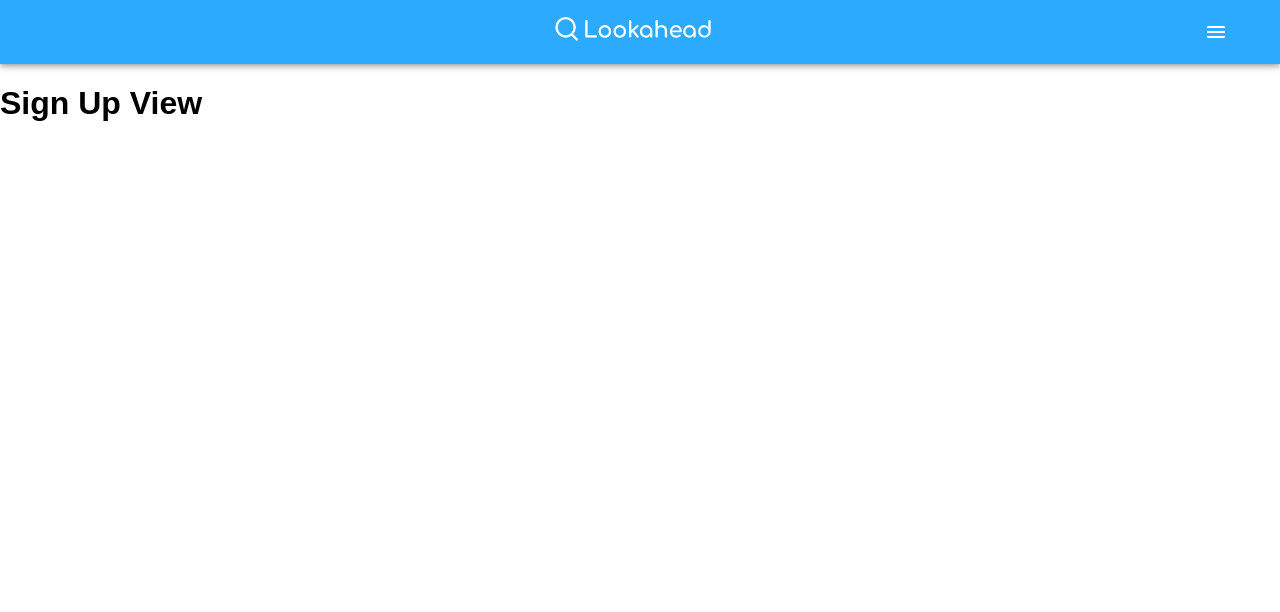
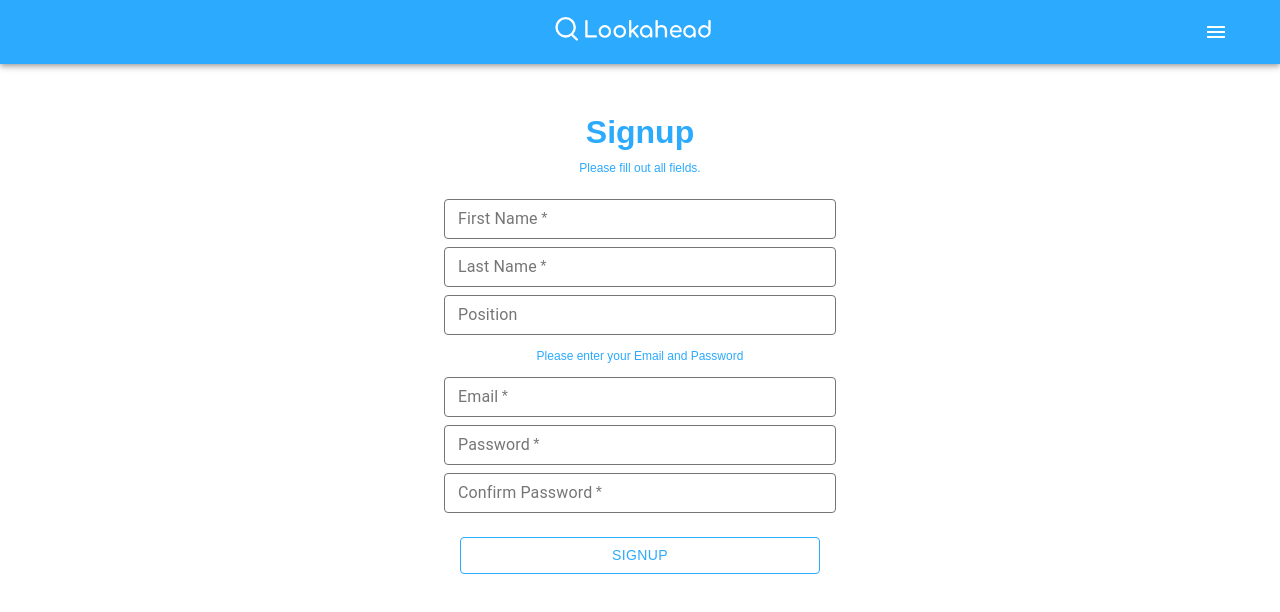
Before and after one commit to llausa/lookahead, a React (Create React App) app in the folder src/client/: page /signup in a window 1280 px wide. Shown: the top 612 px of the page. Built offline with nearby package versions, Linux system fonts and the light colour scheme.

Commit message:
Signup page layout done

```diff
--- a/src/client/src/components/Nav.js
+++ b/src/client/src/components/Nav.js
@@ -14,7 +14,6 @@ const logoStyle = {
     left: "25px"
 }
 
-
 const useStyles = makeStyles(theme => ({
   root: {
     flexGrow: 1,
@@ -28,6 +27,7 @@ const useStyles = makeStyles(theme => ({
 }));
 
 export default function Nav() {
+
   const classes = useStyles();
 
   return (
--- a/src/client/src/components/views/HomeView.js
+++ b/src/client/src/components/views/HomeView.js
@@ -1,4 +1,5 @@
 import React from "react";
+import { Link } from 'react-router-dom'
 import Button from '@material-ui/core/Button';
 import LockIcon from '@material-ui/icons/Lock';
 
@@ -50,9 +51,9 @@ function HomeView() {
     return (
         <div style={mystyle}>
         <h1>Welcome</h1>
-        <Button onClick={LoginPressed} variant="outlined" style={buttonMain} color="primary">Login</Button>
-        <Button onClick={SignupPressed} variant="outlined" style={{margin: "0 20px"}}>Signup</Button>
-        <Button onClick={ResetPressed} variant="outlined" style={buttonResetP}>Reset Password <LockIcon style={smallIcon} /> </Button>
+        <Button component={Link} to="/login" onClick={LoginPressed} variant="outlined" style={buttonMain} color="primary">Login</Button>
+        <Button component={Link} to="/signup" onClick={SignupPressed} variant="outlined" style={{margin: "0 20px"}}>Signup</Button>
+        <Button component={Link} to="/account/password" onClick={ResetPressed} variant="outlined" style={buttonResetP}>Reset Password <LockIcon style={smallIcon} /> </Button>
         </div>
     )
 }
--- a/src/client/src/components/views/SignUpView.js
+++ b/src/client/src/components/views/SignUpView.js
@@ -1,9 +1,102 @@
 import React from "react";
+import TextField from '@material-ui/core/TextField';
+import Button from '@material-ui/core/Button';
 
 function SignUpView() {
-        return (
-            <h1>Sign Up View</h1>
-        );
+    const mystyle = {
+        display: "flex",
+        flexDirection: "column",
+        alignitems: "center",
+        justifyContent: "center",
+        textAlign: "center",
+        color: "#2baafe",
+        padding: "10px",
+        maxWidth: "400px",
+        margin: "auto",
+    }
+
+    const buttonMain = {
+        color: "#2baafe",
+        margin: "20px",
+        border: "1px solid rgb(43, 170, 254)"
+    }
+
+    const inputStyle = {
+        margin: "4px",
+    }
+
+    function SignupPressed() {
+        console.log("Login Pressed")
+    }
+
+
+    return (
+        <div style={mystyle}>
+        <h1 style={{margin: "40px 0 10px 0"}}>Signup</h1>
+        <p style={{margin: "0 0 20px 0", fontSize:"12px"}}>Please fill out all fields.</p>
+        <TextField
+          style={inputStyle}
+          required
+          id="outlined-required"
+          label="First Name"
+          defaultValue=""
+          variant="outlined"
+          size="small"
+        />
+        <TextField
+          style={inputStyle}
+          required
+          id="outlined-required"
+          label="Last Name"
+          defaultValue=""
+          variant="outlined"
+          size="small"
+        />
+        <TextField
+          style={inputStyle}
+          id="outlined"
+          label="Position"
+          defaultValue=""
+          variant="outlined"
+          size="small"
+        />
+
+        <p style={{fontSize:"12px", margin:"10px"}}>Please enter your Email and Password</p>
+
+        <TextField
+          style={inputStyle}
+          required
+          id="outlined"
+          label="Email"
+          defaultValue=""
+          variant="outlined"
+          size="small"
+        />
+
+        <TextField
+        style={inputStyle}
+          required
+          id="outlined-password-input"
+          label="Password"
+          type="password"
+          autoComplete="current-password"
+          variant="outlined"
+          size="small"
+        />
+        <TextField
+        style={inputStyle}
+          required
+          id="outlined-password-input"
+          label="Confirm Password"
+          type="password"
+          autoComplete="current-password"
+          variant="outlined"
+          size="small"
+        />
+
+        <Button onClick={SignupPressed} variant="outlined" style={buttonMain} color="primary">Signup</Button>
+        </div>
+    )
 }
 
 export default SignUpView;
--- a/src/client/src/styles.css
+++ b/src/client/src/styles.css
@@ -15,3 +15,11 @@ body {
     color: #fff;
     background-color: #2baafe!important;
 }
+
+.MuiFormLabel-root.Mui-focused {
+    color:  #757575!important;
+}
+
+.MuiOutlinedInput-notchedOutline {
+    border-color: #757575!important;
+}
```
